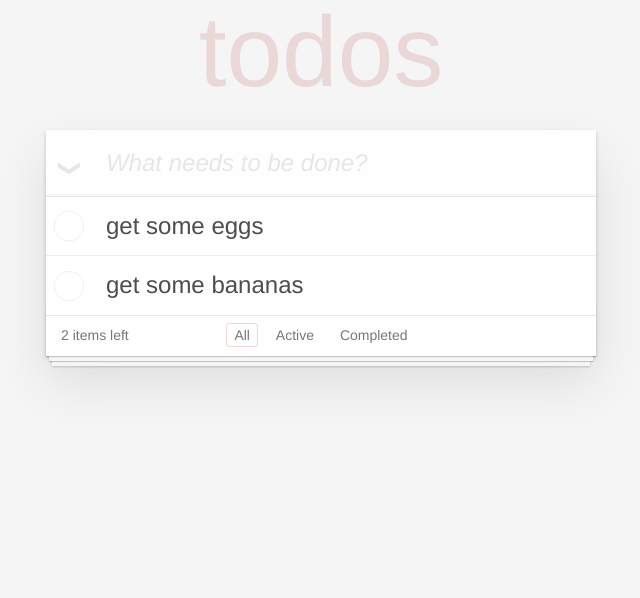
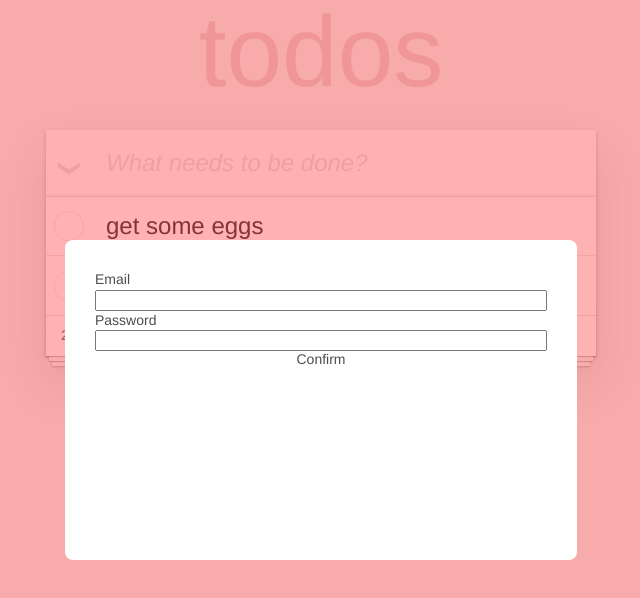
Before and after one commit to kennedymj97/todo-frontend, a React (Create React App) app: page / in a window 1280 px wide. Shown: the top 598 px of the page, without its empty margins (319-959 px from the left). Built offline with nearby package versions, Linux system fonts and the light colour scheme.

Commit message:
modal start

```diff
--- /dev/null
+++ b/src/Components/modal.tsx
@@ -0,0 +1,57 @@
+import React from 'react';
+import styled from 'styled-components';
+
+const ModalBackground = styled.div`
+	height: 100vh;
+	width: 100vw;
+	display: ${(props: ILoginModal) => (props.active ? 'visible' : 'none')};
+	background: red;
+	position: fixed;
+	top: 0;
+	left: 0;
+	z-index: 5;
+	opacity: 0.3;
+`;
+
+const ModalContainer = styled.div`
+	height: 100vh;
+	width: 100vw;
+	position: fixed;
+	display: flex;
+	align-items: center;
+	top: 0;
+	left: 0;
+	justify-content: center;
+	display: ${(props: ILoginModal) => (props.active ? 'visible' : 'none')};
+	z-index: 10;
+`;
+
+const LoginContainer = styled.div`
+	height: 40%;
+	width: 40%;
+	background: white;
+	border-radius: 8px;
+	padding: 30px;
+	box-sizing: border-box;
+	display: flex;
+	flex-direction: column;
+`;
+
+const Modal: React.FC<ILoginModal> = ({ active }) => {
+	return (
+		<React.Fragment>
+			<ModalBackground active={active} />
+			<ModalContainer active={active}>
+				<LoginContainer>
+					<label>Email</label>
+					<input />
+					<label>Password</label>
+					<input />
+					<button>Confirm</button>
+				</LoginContainer>
+			</ModalContainer>
+		</React.Fragment>
+	);
+};
+
+export default Modal;
--- a/src/Interfaces/interfaces.d.ts
+++ b/src/Interfaces/interfaces.d.ts
@@ -32,3 +32,7 @@ interface ITodoFooterProps {
 interface ITodoFooterItemProps {
 	selected?: boolean
 }
+
+interface ILoginModal {
+	active: boolean
+}
--- a/src/Pages/App.tsx
+++ b/src/Pages/App.tsx
@@ -3,6 +3,7 @@ import styled from 'styled-components';
 
 import TodoItem from 'Components/todo-item';
 import TodoFooter from 'Components/todo-footer';
+import LoginModal from 'Components/modal'
 
 const TodoApp = styled.div`
 	background: #fff;
@@ -245,6 +246,7 @@ const App: React.FC = () => {
 			</form>
 			{main}
 			{footer}
+			<LoginModal active={true} />
 		</TodoApp>
 	);
 };
```
